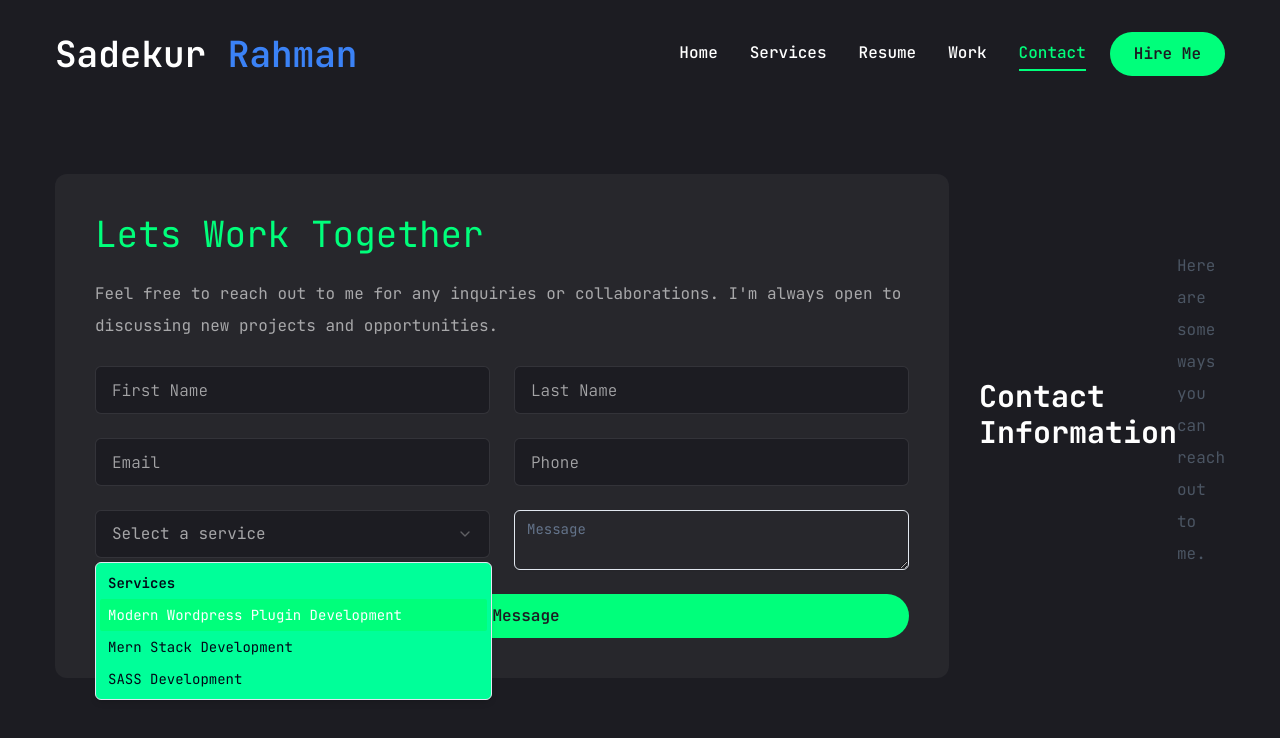
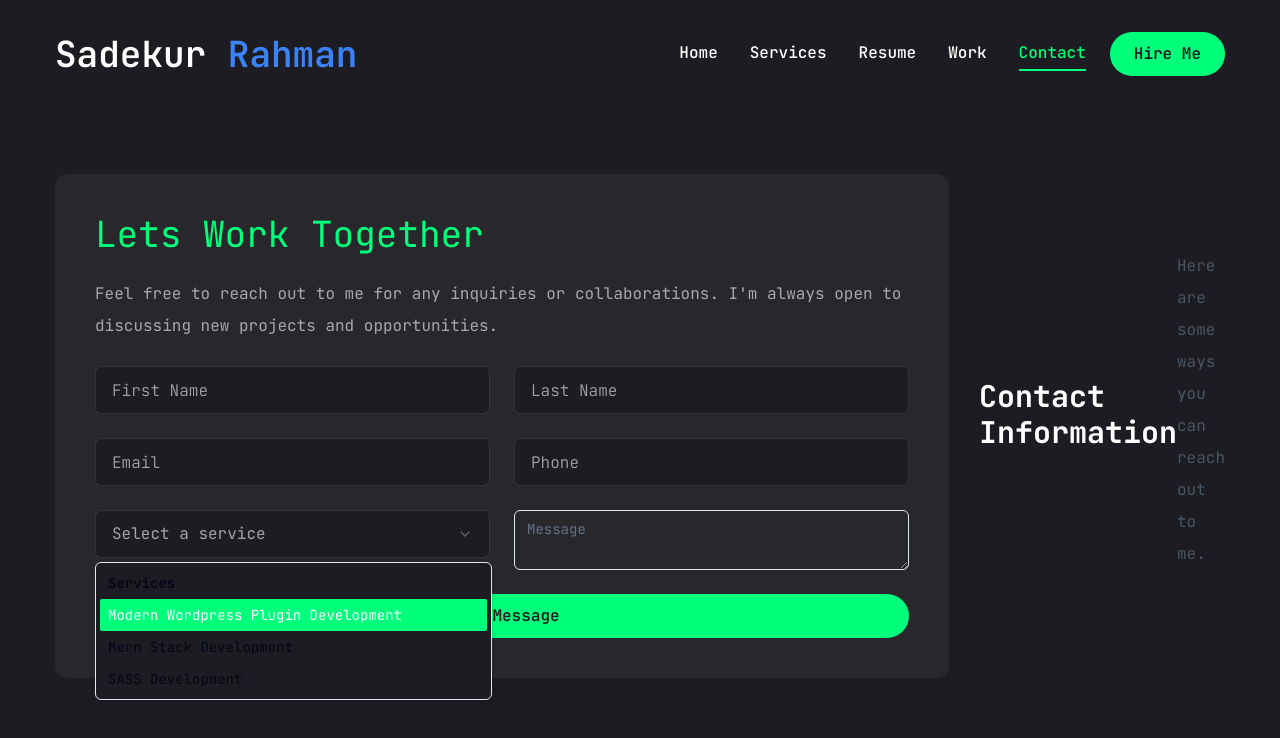
Before and after one commit to sadekur/pfs-2, a Next.js app: page /contact in a window 1280 px wide. Both pictures are taken after a click on the button "Select a service". Shown: the top 738 px of the page. Built offline with nearby package versions, Linux system fonts and the light colour scheme.

Commit message:
Add service selection dropdown and message textarea to Contact form

```diff
--- a/components/ui/select.jsx
+++ b/components/ui/select.jsx
@@ -54,7 +54,7 @@ const SelectContent = React.forwardRef(({ className, children, position = "poppe
     <SelectPrimitive.Content
       ref={ref}
       className={cn(
-        "relative z-50 max-h-[--radix-select-content-available-height] min-w-[8rem] overflow-y-auto overflow-x-hidden rounded-md border bg-popover text-popover-foreground shadow-md data-[state=open]:animate-in data-[state=closed]:animate-out data-[state=closed]:fade-out-0 data-[state=open]:fade-in-0 data-[state=closed]:zoom-out-95 data-[state=open]:zoom-in-95 data-[side=bottom]:slide-in-from-top-2 data-[side=left]:slide-in-from-right-2 data-[side=right]:slide-in-from-left-2 data-[side=top]:slide-in-from-bottom-2 origin-[--radix-select-content-transform-origin]",
+        "relative z-50 max-h-96 min-w-[8rem] overflow-hidden rounded-md border border-slate-200 bg-primary text-slate-950 shadow-md data-[state=open]:animate-in data-[state=closed]:animate-out data-[state=closed]:fade-out-0 data-[state=open]:fade-in-0 data-[state=closed]:zoom-out-95 data-[state=open]:zoom-in-95 data-[side=bottom]:slide-in-from-top-2 data-[side=left]:slide-in-from-right-2 data-[side=right]:slide-in-from-left-2 data-[side=top]:slide-in-from-bottom-2 origin-[--radix-select-content-transform-origin]",
         position === "popper" &&
           "data-[side=bottom]:translate-y-1 data-[side=left]:-translate-x-1 data-[side=right]:translate-x-1 data-[side=top]:-translate-y-1",
         className
```
